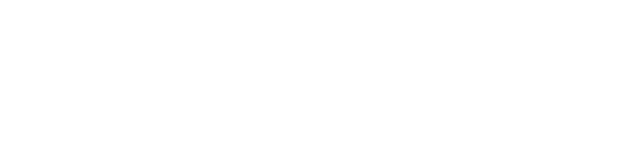
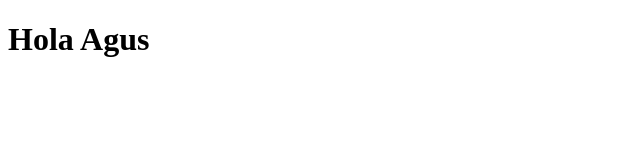
Before and after one commit to camilabjurado/miapp, a plain HTML site: page mi app/index.html in a window 1280 px wide. Shown: the whole page, without its empty margins (0-640 px from the left). Drawn offline with Linux system fonts and the light colour scheme.

Commit message:
index.html

```diff
--- a/mi app/index.html
+++ b/mi app/index.html
@@ -7,6 +7,8 @@
     <title>miapp</title>
 </head>
 <body>
-
+    <h1>
+        Hola Agus
+    </h1>
 </body>
 </html>
```
